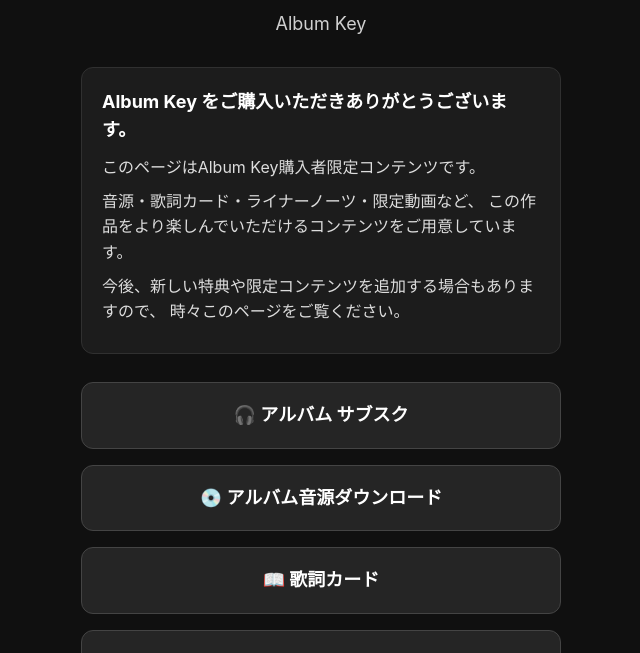
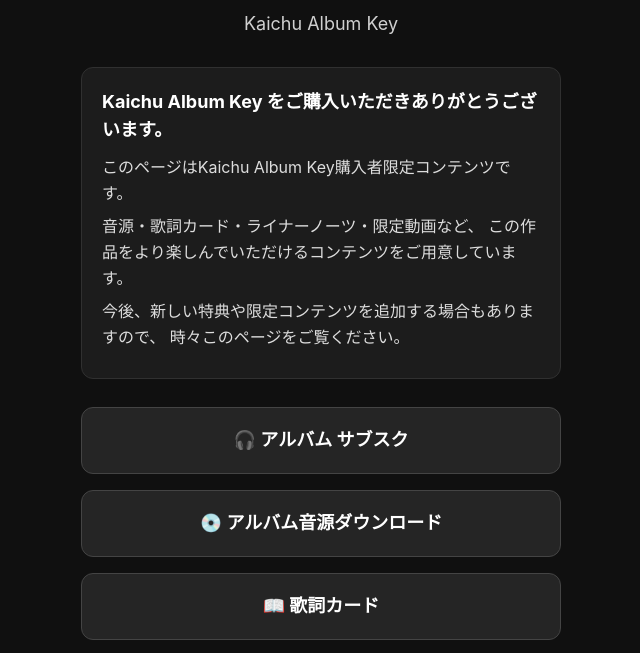
Before and after one commit to kanibugyoo/kanibugyoo-kaichu.github.io, a plain HTML site: page index.html in a window 1280 px wide. Shown: the part 121-774 px from the top of the page, without its empty margins (319-959 px from the left). Drawn offline with Linux system fonts and the light colour scheme.

Commit message:
Update index.html

```diff
--- a/index.html
+++ b/index.html
@@ -4,7 +4,7 @@
 <meta charset="UTF-8">
 <meta name="viewport" content="width=device-width, initial-scale=1.0">
 
-<title>KANIBUGYO Album Key</title>
+<title>KANIBUGYO 1st Album Kaichu Album Key</title>
 
 <style>
 *{
@@ -104,17 +104,17 @@ h2{
 <div class="container">
 
     <!-- アルバムジャケット -->
-    <img src="cover.jpg" alt="Album Jacket" class="cover">
+    <img src="Kaichu_jacket.jpeg" alt="Album Jacket" class="cover">
 
     <h1>KANIBUGYO</h1>
-    <h2>Album Key</h2>
+    <h2>Kaichu Album Key</h2>
 
     <div class="message">
 
-        <strong>Album Key をご購入いただきありがとうございます。</strong>
+        <strong>Kaichu Album Key をご購入いただきありがとうございます。</strong>
 
         <p>
-        このページはAlbum Key購入者限定コンテンツです。
+        このページはKaichu Album Key購入者限定コンテンツです。
         </p>
 
         <p>
```
